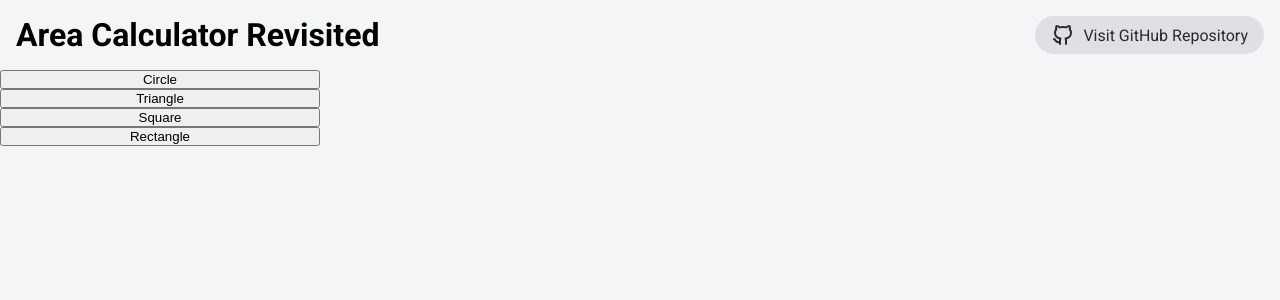
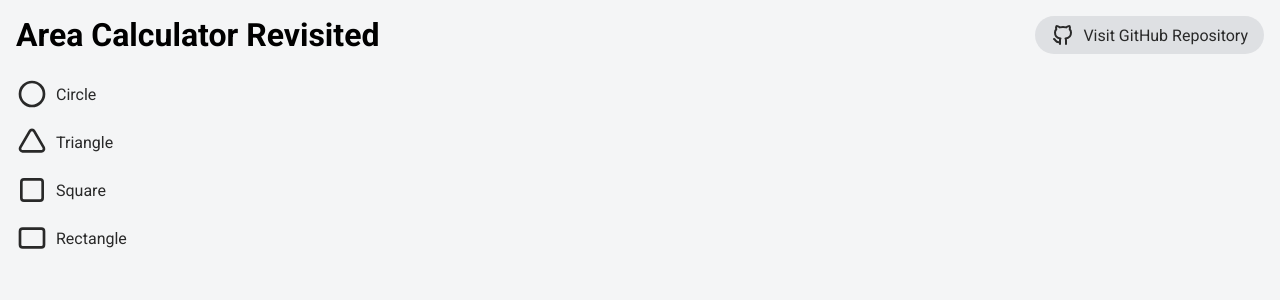
Before and after one commit to hildergill/area-calculator-revisited, a React (Create React App) app: page / in a window 1280 px wide. Shown: the top 300 px of the page. Built offline with nearby package versions, Linux system fonts and the light colour scheme.

Commit message:
Some backup commit

```diff
--- a/src/components/shapeselector/shapeselector.module.css
+++ b/src/components/shapeselector/shapeselector.module.css
@@ -4,3 +4,30 @@
 	display: flex;
 	flex-direction: column;
 }
+
+.shapeSelector > button {
+	padding: 0.5rem 1rem;
+	display: flex;
+	flex-direction: row;
+	justify-content: flex-start;
+	align-items: center;
+	gap: 0.5rem;
+	color: var(--color-foreground-secondary);
+	background: none;
+	border: none;
+	cursor: pointer;
+}
+
+.shapeSelector > button:hover {
+	color: var(--color-foreground-primary);
+}
+
+.shapeSelector > button > p {
+	font-size: 1rem;
+	font-family: "Roboto", sans-serif;
+}
+
+.shapeSelector > button > svg {
+	width: auto;
+	height: 2rem;
+}
--- a/src/components/shapeselector/shapeselector.tsx
+++ b/src/components/shapeselector/shapeselector.tsx
@@ -12,7 +12,12 @@ export const ShapeSelector: FC<ShapeSelectorProps> = (props: ShapeSelectorProps)
 	const shapeArray = Object.values(Shapes);
 
 	const shapeButtons: JSX.Element[] = shapeArray.map((shape: Shape<any>, key: number) => {
-		return <button key={key}>{shape.getName()}</button>;
+		return (
+			<button key={key}>
+				{shape.getShapeIcon()}
+				<p>{shape.getName()}</p>
+			</button>
+		);
 	});
 
 	return <nav className={ShapeSelectorStyles.shapeSelector}>{shapeButtons}</nav>;
--- a/src/shapes.ts
+++ b/src/shapes.tsx
@@ -1,6 +1,9 @@
+import { IconCircle, IconTriangle, IconSquare, IconRectangle } from "@tabler/icons";
+
 export type Shape<T> = {
 	getName(): string;
 	resolveArea(params: T): number;
+	getShapeIcon(): JSX.Element;
 };
 
 export type CircleParams = { radius: number };
@@ -18,18 +21,22 @@ export type ShapeCollection = {
 export const Shapes: ShapeCollection = {
 	Circle: {
 		getName: () => "Circle",
-		resolveArea: ({ radius }: CircleParams) => Math.PI * radius
+		resolveArea: ({ radius }: CircleParams) => Math.PI * radius,
+		getShapeIcon: () => <IconCircle />
 	},
 	Triangle: {
 		getName: () => "Triangle",
-		resolveArea: ({ width, height }: TriangleParams) => 0.5 * width * height
+		resolveArea: ({ width, height }: TriangleParams) => 0.5 * width * height,
+		getShapeIcon: () => <IconTriangle />
 	},
 	Square: {
 		getName: () => "Square",
-		resolveArea: ({ width }: SquareParams) => Math.pow(width, 2)
+		resolveArea: ({ width }: SquareParams) => Math.pow(width, 2),
+		getShapeIcon: () => <IconSquare />
 	},
 	Rectangle: {
 		getName: () => "Rectangle",
-		resolveArea: ({ width, height }: RectangleParams) => width * height
+		resolveArea: ({ width, height }: RectangleParams) => width * height,
+		getShapeIcon: () => <IconRectangle />
 	}
 };
```
